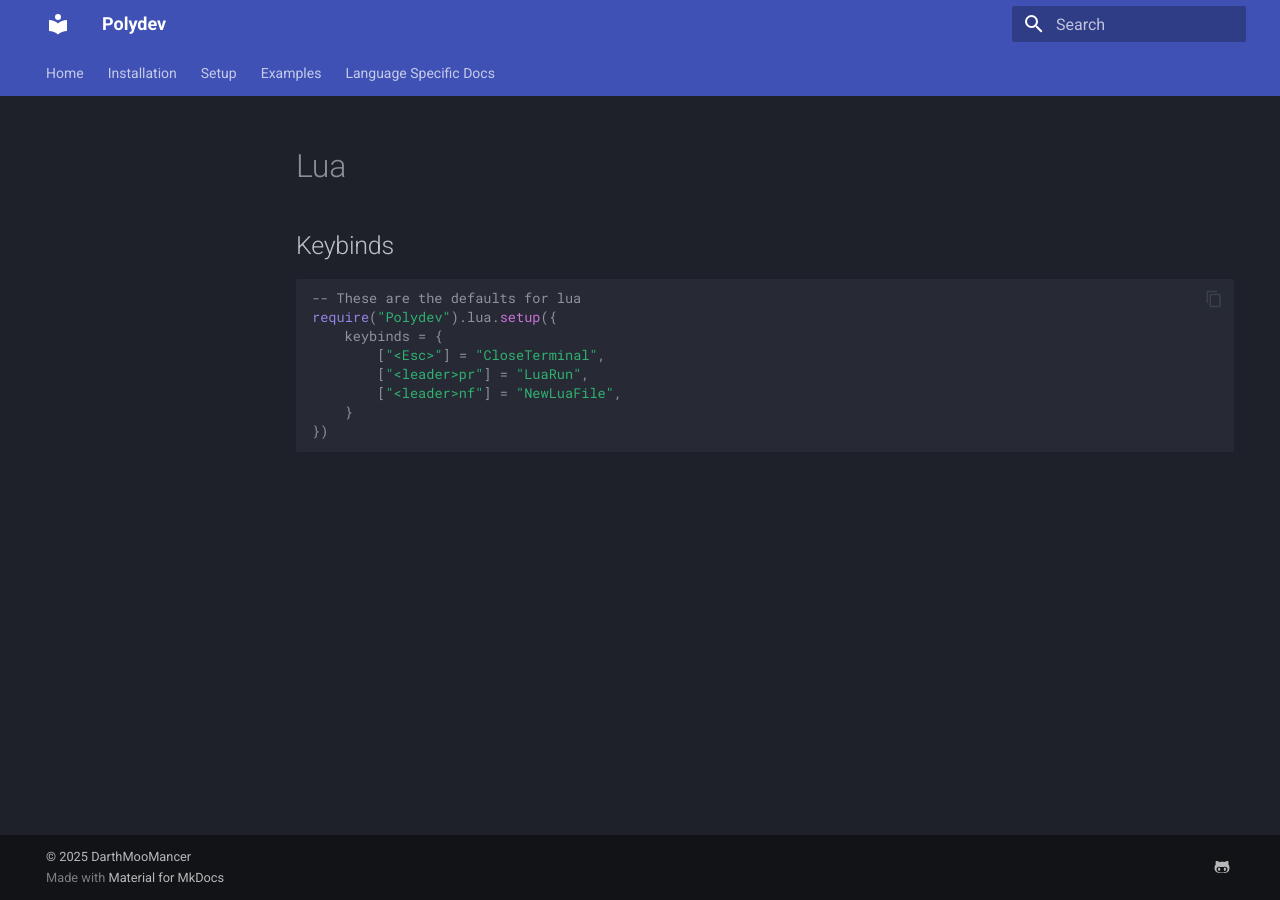
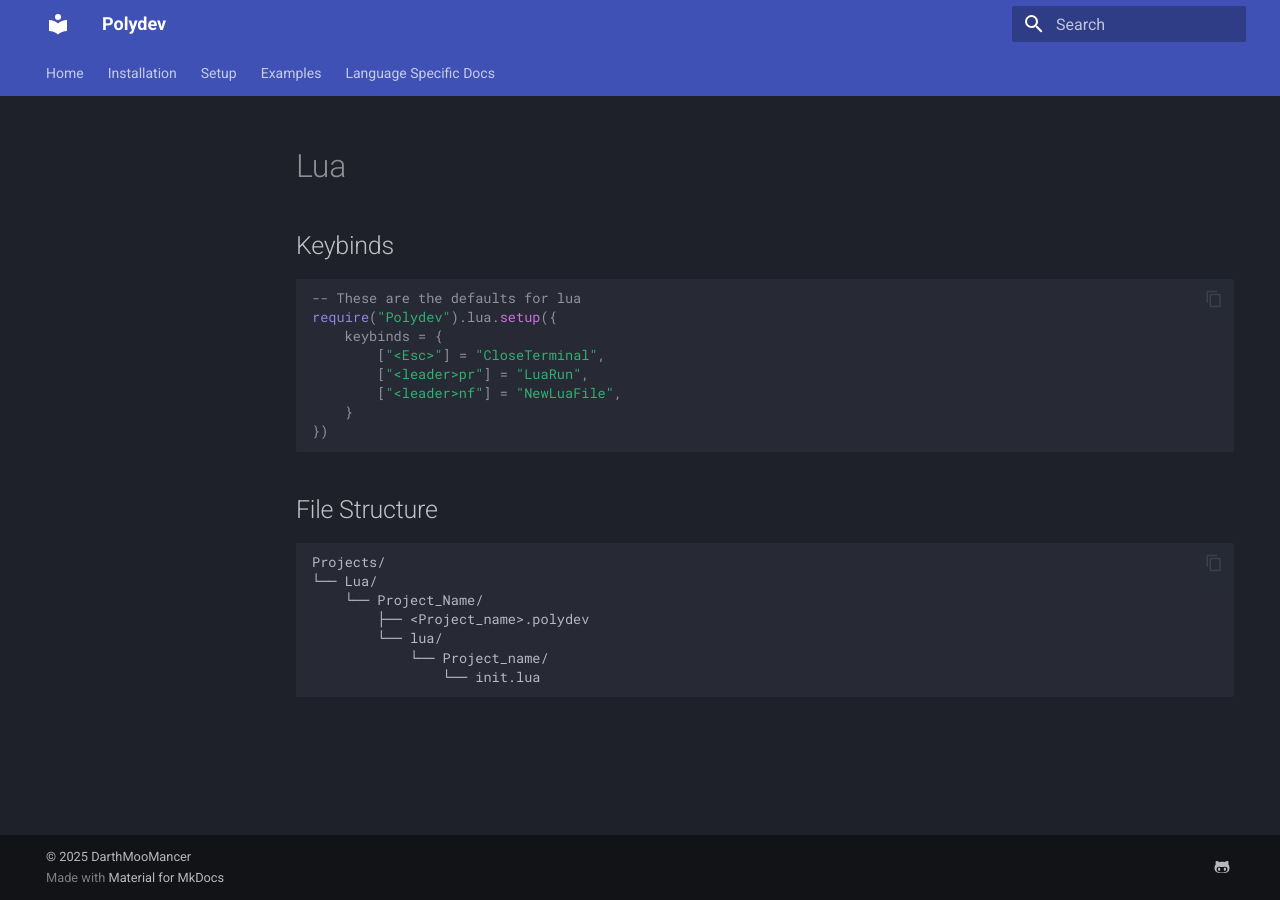
Before and after one commit to DarthMooMancer/Polydev, an MkDocs documentation site: the page built from docs/languages/lua.md, in a window 1280 px wide. Built offline with MkDocs 1.6.1 and Material for MkDocs 9.7.7, drawn with Linux system fonts in a browser that asks for light colours.

Commit message:
Update lua.md

````diff
--- a/docs/languages/lua.md
+++ b/docs/languages/lua.md
@@ -9,3 +9,14 @@
     }
 })
 ```
+
+## File Structure
+```md
+Projects/
+└── Lua/
+    └── Project_Name/
+        ├── <Project_name>.polydev
+        └── lua/
+            └── Project_name/
+                └── init.lua
+```
````
